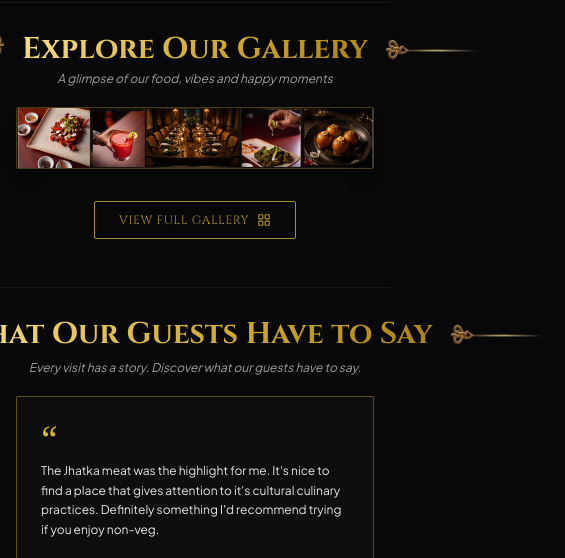
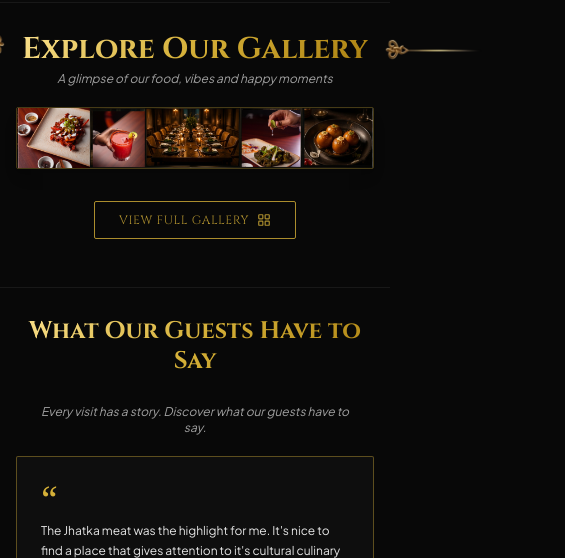
Before and after one commit to samu412/sardarjis-den, a website: page index.html in a window 390 px wide. Shown: the part 4078-4636 px from the top of the page, 565 px wide, since content can reach past the window. Drawn offline with Linux system fonts and the light colour scheme; a web font is replaced by a local one.

Commit message:
fix--- testimonials section responsive on mobile

```diff
--- a/index.html
+++ b/index.html
@@ -256,16 +256,19 @@
   </div>
   </section>
 
-  <!-- Testimonials Section -->
-  <section class="py-16 bg-[#080808] border-t border-[#181818]">
+<!-- Testimonials Section -->
+  <section class="py-16 bg-[#080808] border-t border-[#181818] overflow-hidden">
     <div class="max-w-7xl mx-auto px-4 sm:px-6 lg:px-8">
       <div class="text-center mb-10 flex flex-col items-center">
-        <div class="flex items-center justify-center gap-4 sm:gap-6">
-          <img src="images/section_pin.png" alt="Decorative Pin" class="h-8 sm:h-10 w-auto object-contain rotate-180" />
-          <h2 class="font-serif-gold text-3xl sm:text-4xl text-gold-gradient font-bold whitespace-nowrap">What Our Guests Have to Say</h2>
-          <img src="images/section_pin.png" alt="Decorative Pin" class="h-8 sm:h-10 w-auto object-contain" />
+        <!-- Header container: mobile pe vertical stack ya hidden pins, desktop pe inline pins -->
+        <div class="flex items-center justify-center gap-2 sm:gap-6 w-full max-w-3xl px-2">
+          <img src="images/section_pin.png" alt="Decorative Pin" class="hidden sm:block sm:h-10 w-auto object-contain rotate-180 flex-shrink-0" />
+          <h2 class="font-serif-gold text-2xl sm:text-3xl md:text-4xl text-gold-gradient font-bold text-center leading-tight">
+            What Our Guests Have to Say
+          </h2>
+          <img src="images/section_pin.png" alt="Decorative Pin" class="hidden sm:block sm:h-10 w-auto object-contain flex-shrink-0" />
         </div>
-        <p class="text-xs sm:text-sm text-neutral-400 mt-2 italic">
+        <p class="text-xs sm:text-sm text-neutral-400 mt-2 italic px-4">
           Every visit has a story. Discover what our guests have to say.
         </p>
       </div>
```
